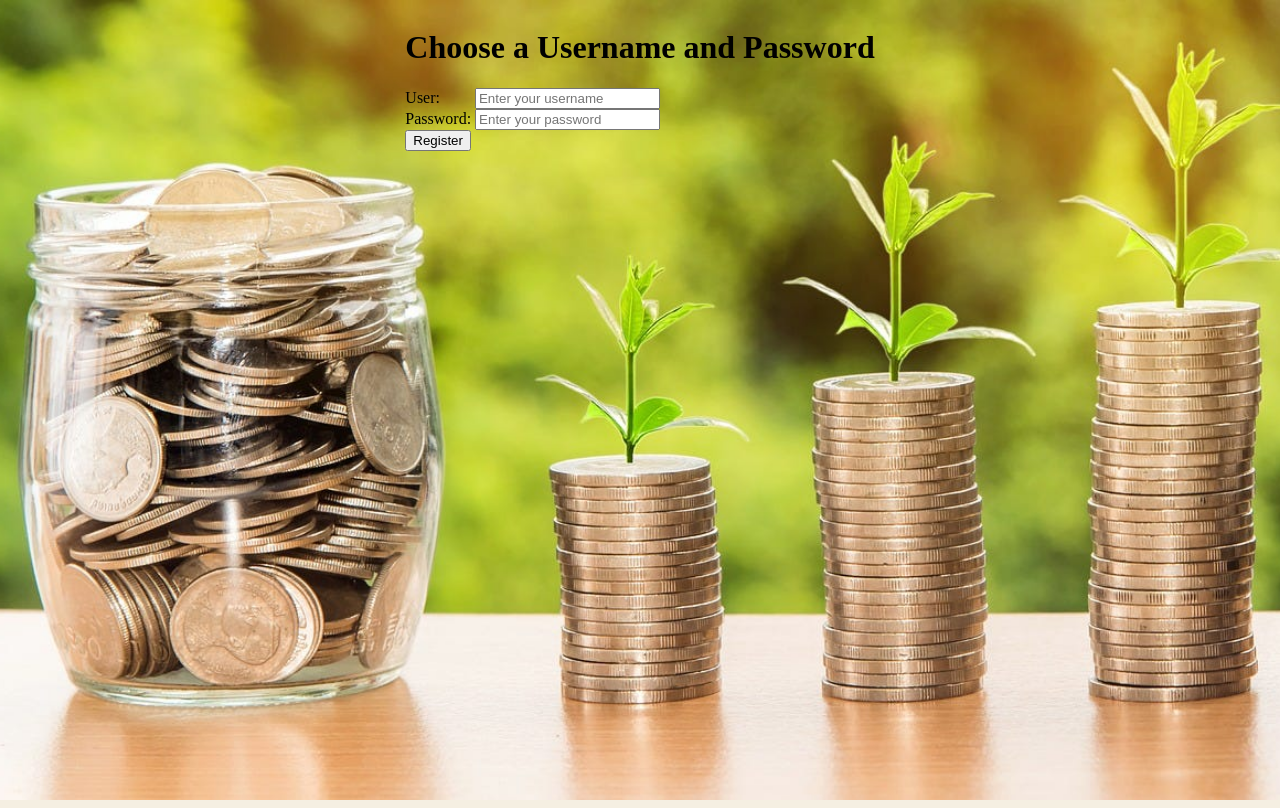
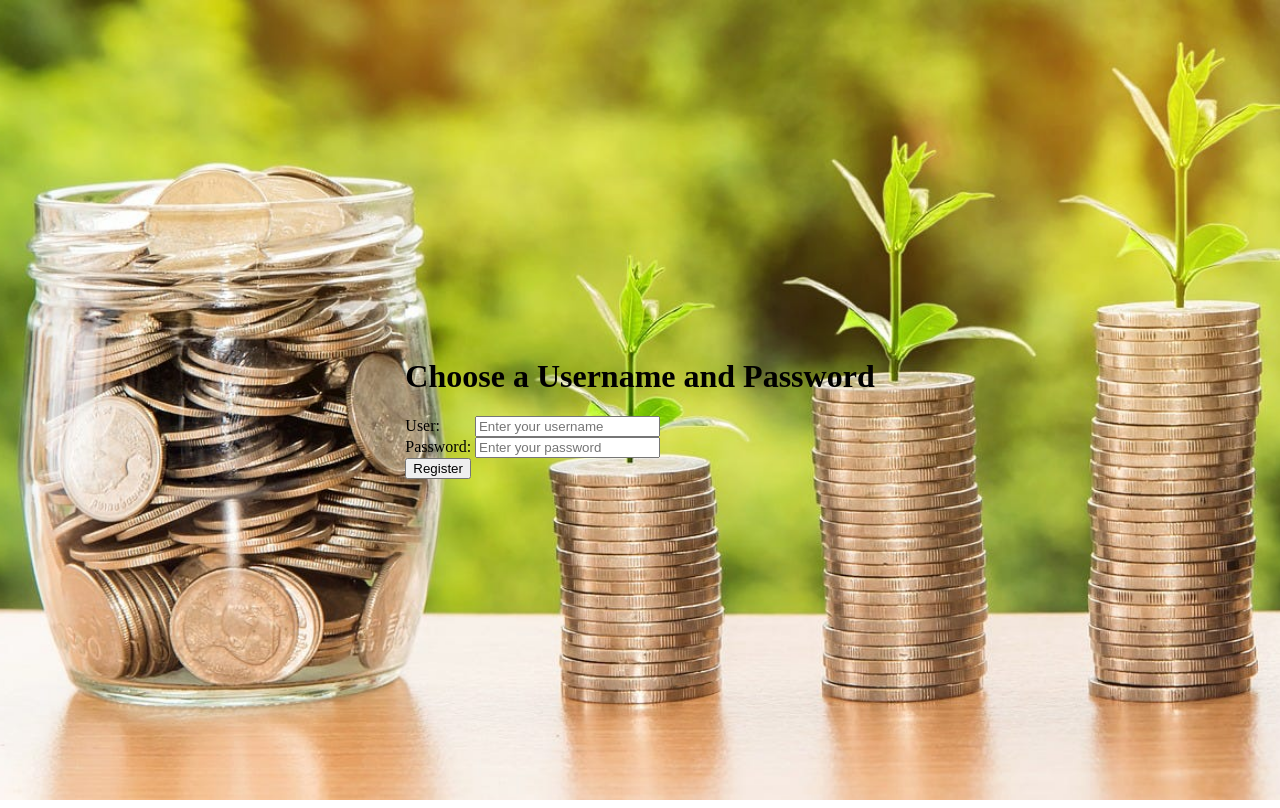
Before and after one commit to Chadis16/Finance-App, a Python web app: template templates/Register.html in a window 1280 px wide. Run offline with Jinja, Linux system fonts and the light colour scheme; the template is opened without the code that fills it, so the values that code supplies are empty.

Commit message:
Update site.css

```diff
--- a/static/site.css
+++ b/static/site.css
@@ -3,7 +3,7 @@ body {
     background-repeat: no-repeat;
     background-size: cover;
     background-position: center center;
-    background-attachement: fixed;
+    height: 100%;
 }
 
 html {
```
